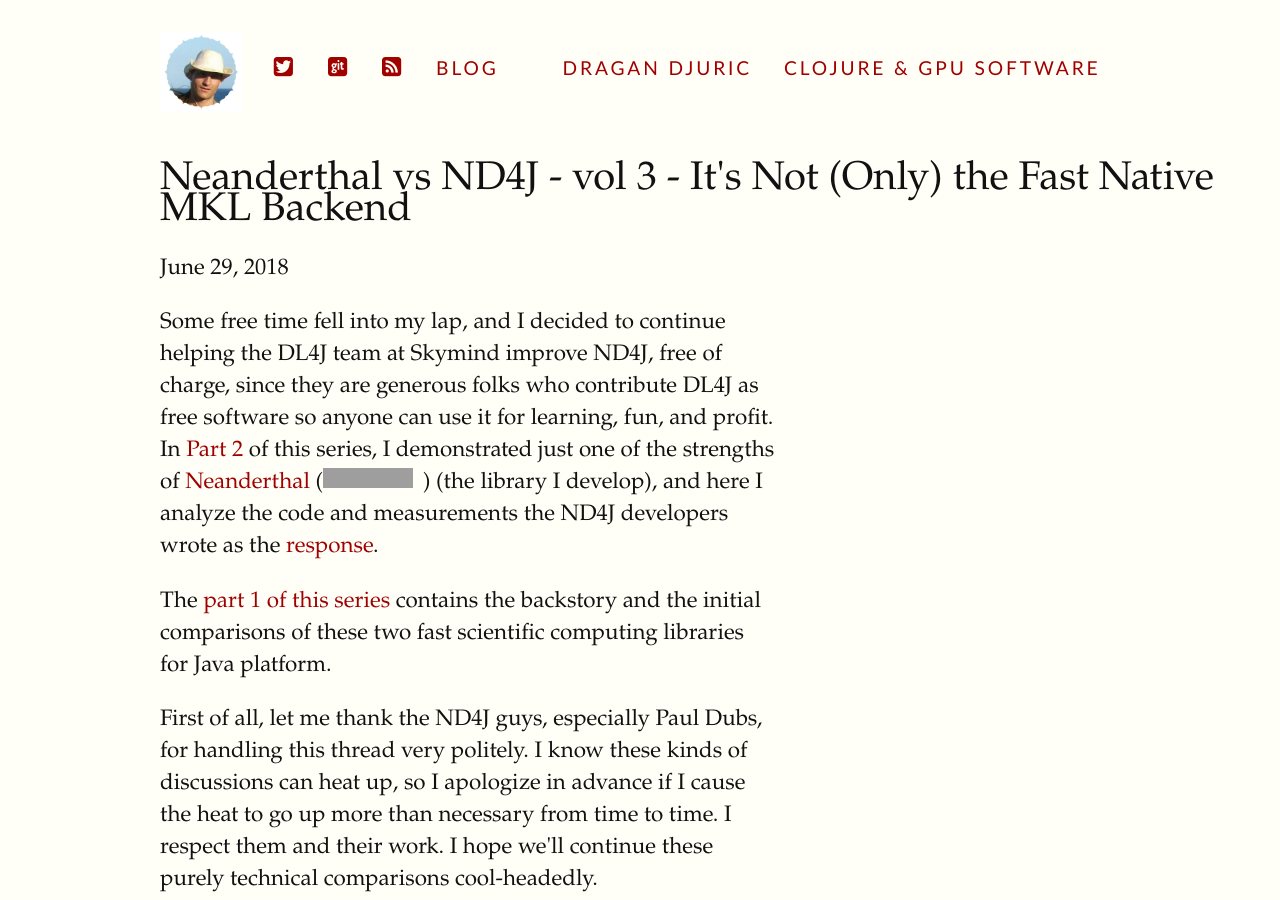
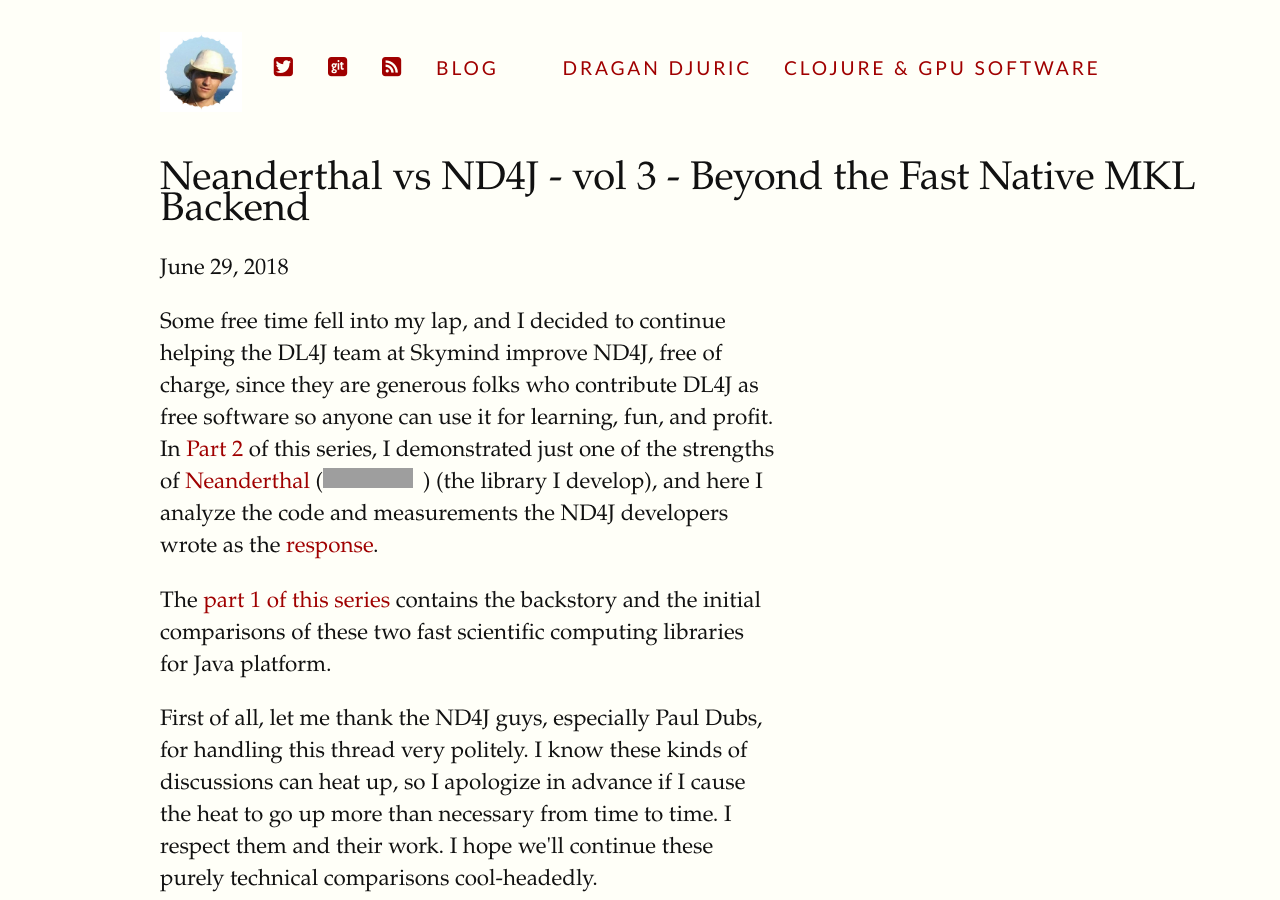
Before and after one commit to blueberry/blueberry.github.io, a Jekyll site: the page built from _posts/2018-06-29-Neanderthal-vs-ND4J-vol3.html, in a window 1280 px wide and 900 px high. Built offline with Jekyll 4.4.1, drawn with Linux system fonts in a browser that asks for light colours; grey boxes are pictures that could not be loaded.

Commit message:
Change vol 3 title.

```diff
--- a/_posts/2018-06-29-Neanderthal-vs-ND4J-vol3.html
+++ b/_posts/2018-06-29-Neanderthal-vs-ND4J-vol3.html
@@ -9,7 +9,7 @@
 - Deeplearning4J
 author: dragan
 layout: post
-title: Neanderthal vs ND4J - vol 3 - It's Not (Only) the Fast Native MKL Backend
+title: Neanderthal vs ND4J - vol 3 - Beyond the Fast Native MKL Backend
 excerpt: Some free time fell into my lap, and I decided to continue helping the DL4J team at Skymind improve ND4J. This is a direct continuation of Vol 2.
 categories:
 - Neanderthal
```
